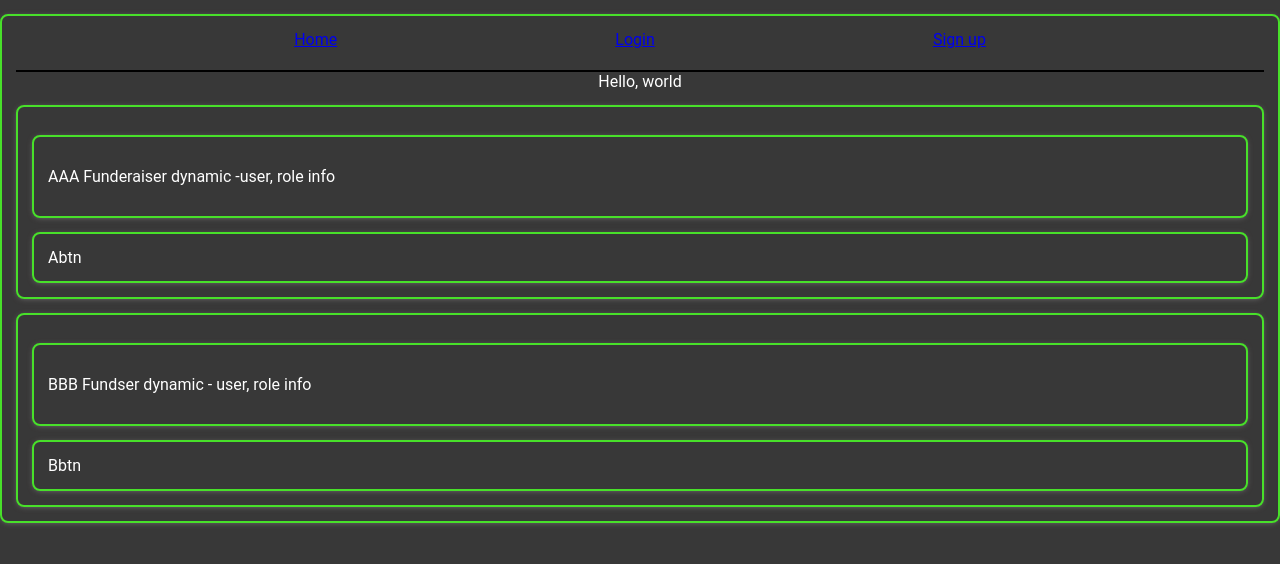
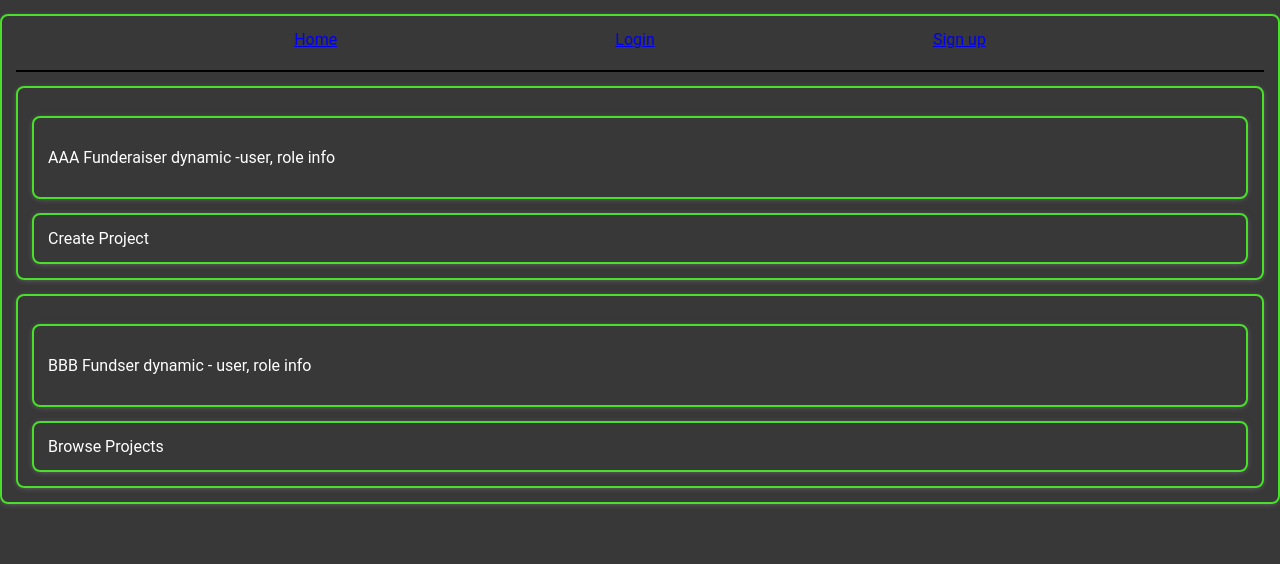
Before and after one commit to s-munro/front-end-1, a React (Create React App) app in the folder vr-funding/: page / in a window 1280 px wide. Shown: the top 564 px of the page. Built offline with nearby package versions, Linux system fonts and the light colour scheme.

Commit message:
2 - States Made, Dashboards setup

```diff
--- a/vr-funding/src/App.js
+++ b/vr-funding/src/App.js
@@ -1,21 +1,33 @@
 import { BrowserRouter as Router, Route } from "react-router-dom";
-
+import React, { useState, useEffect } from 'react';
 import NavigationBar from "./components/NavigationBar";
 import Signup from "./components/Signup";
 import Login from "./components/Login";
 import ProjectPage from "./components/ProjectPage";
 import DashPageA from "./components/Dashboard_Fundrasier";
 import DashPageB from "./components/Dashboard_Funder";
+import "./App.css";
 
 
-import "./App.css";
+function App() {
 
-function App() {
+  const [login, setLogin] = useState(false);
+  const [role, setRole] = useState();
+
+  const changeLoginState = (evt) => {
+    setLogin(true);
+  };
+
+  const setRoleState = (evt) => {
+     setRole(evt.target === "A" ? evt.target = "B" : evt.target = "A",
+      )
+    };
+
   return (
     <Router>
       <NavigationBar />
       <div className="App">
-        <div>Hello, world</div>
+        <div></div>
       </div>
 
       <DashPageA/>
--- a/vr-funding/src/components/Dashboard_Funder.js
+++ b/vr-funding/src/components/Dashboard_Funder.js
@@ -1,17 +1,18 @@
 import React from "react";
-import { Router } from "react-router";
+import { useHistory } from "react-router-dom";
 
 
 
-const DashBoard = () => {
+const DashBoardB = () => {
+  const history = useHistory();
   return <div class="container">
 <div class="container">
 <p>
  BBB Fundser dynamic - user, role info
 </p>
 </div>
-<div class="container">Bbtn</div>
+<div class="container" onClick={() => history.push(`/components/ProjectPage`)}>Browse Projects</div>
 </div>;
 };
 
-export default DashBoard;
+export default DashBoardB;
--- a/vr-funding/src/components/Dashboard_Fundrasier.js
+++ b/vr-funding/src/components/Dashboard_Fundrasier.js
@@ -1,17 +1,18 @@
 import React from "react";
-import { Router } from "react-router";
+import { useHistory } from "react-router-dom";
 
 
 
-const DashBoard = () => {
+const DashBoardA = () => {
+  const history = useHistory();
   return <div class="container">
 <div class="container">
 <p>
  AAA Funderaiser dynamic -user, role info
 </p>
 </div>
-<div class="container">Abtn</div>
+<div class="container" onClick={() => history.push(`/components/CreateProject`)}>Create Project</div>
 </div>;
 };
 
-export default DashBoard;
+export default DashBoardA;
```
Also changed, not shown: 1 other file (tests, documents, lock files or other folders).
